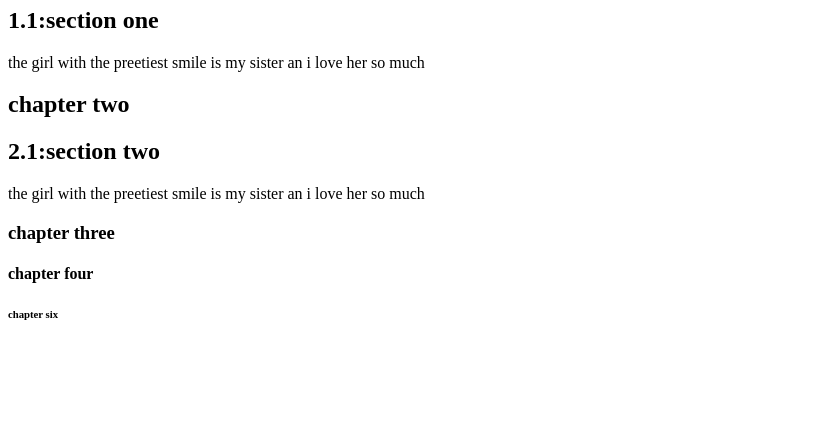
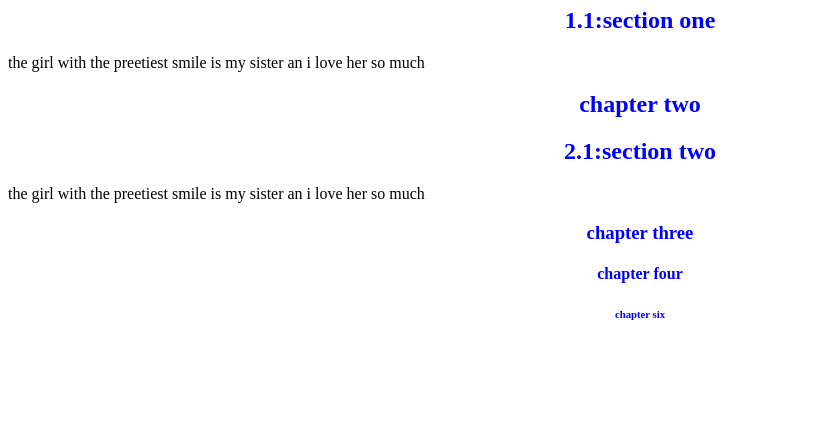
Before and after one commit to martha9113/intro-to-software, a plain HTML site: page headings.html in a window 1280 px wide. Shown: the part 366-800 px from the top of the page, without its empty margins (0-814 px from the left). Drawn offline with Linux system fonts and the light colour scheme.

Commit message:
new changes

```diff
--- a/headings.html
+++ b/headings.html
@@ -1,6 +1,11 @@
 <!DOCTYPE html>
 <html lang="en">
 <head>
+    <style>
+        h1 ,h2,h3,h4,h5,h6 { color: blue;
+        text-align: center
+    ;}
+    </style>
     <meta charset="UTF-8">
     <meta name="viewport" content="width=device-width, initial-scale=1.0">
     <title>KGL</title>
```
Also changed, not shown: attributes.html (+2 -0 lines).
